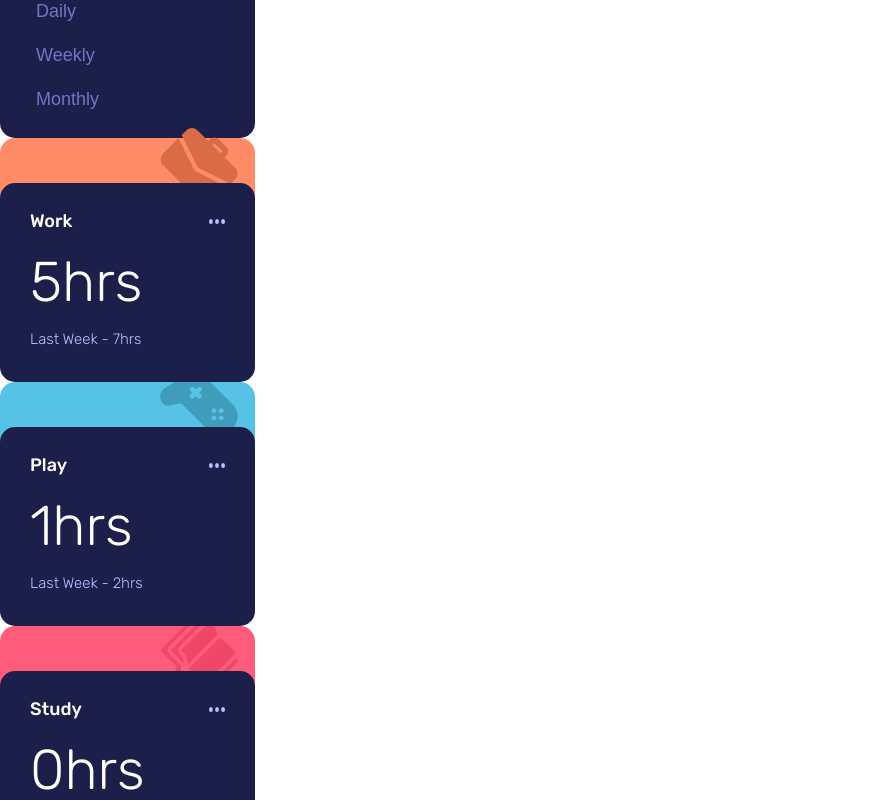
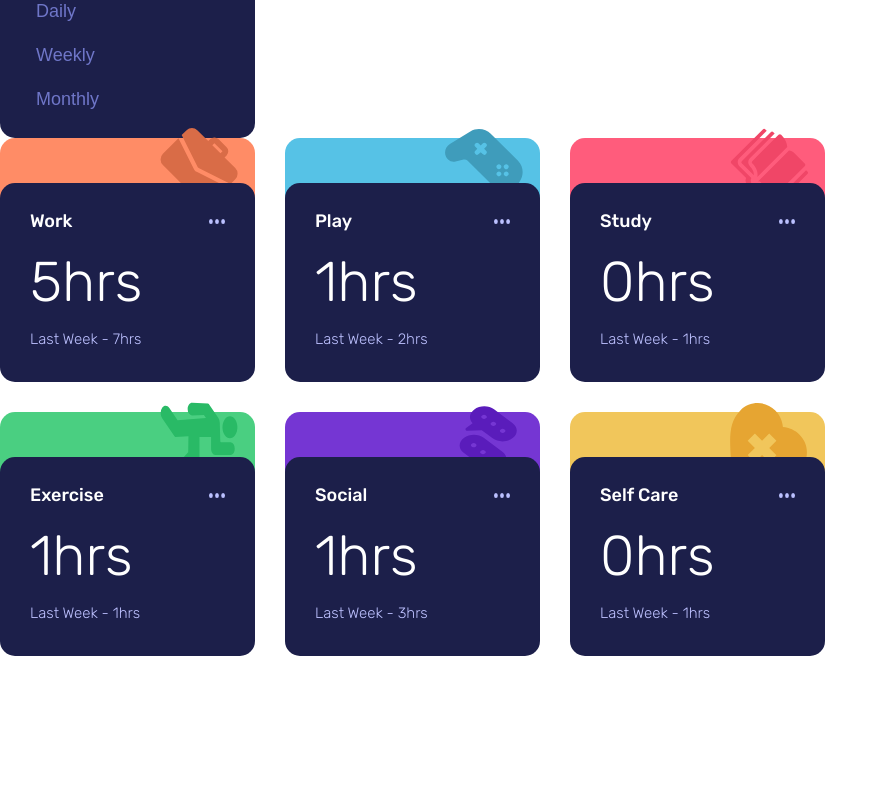
Before and after one commit to raych2/time-tracking-dashboard, a Next.js app: page / in a window 1280 px wide. Shown: the part 380-1180 px from the top of the page, without its empty margins (0-888 px from the left). After the commit the page ends 1036 px from the top, so only its background shows below. Built offline with nearby package versions, Linux system fonts and the light colour scheme.

Commit message:
Add style to ActivityContainer component

```diff
--- /dev/null
+++ b/components/ActivityContainer.module.css
@@ -0,0 +1,8 @@
+.container {
+  height: 518px;
+  width: 825px;
+  display: flex;
+  flex-flow: row wrap;
+  justify-content: space-between;
+  align-content: space-between;
+}
--- a/components/ActivityContainer.tsx
+++ b/components/ActivityContainer.tsx
@@ -1,5 +1,6 @@
 import ActivityCard from "./ActivityCard";
 import { Activity } from "../pages";
+import styles from "./ActivityContainer.module.css";
 
 type ActivityContainerProps = {
   selectedTime: string;
@@ -11,7 +12,7 @@
   data,
 }: ActivityContainerProps) {
   return (
-    <div>
+    <div className={styles.container}>
       {data.map((item, index) => {
         return (
           <ActivityCard
```
